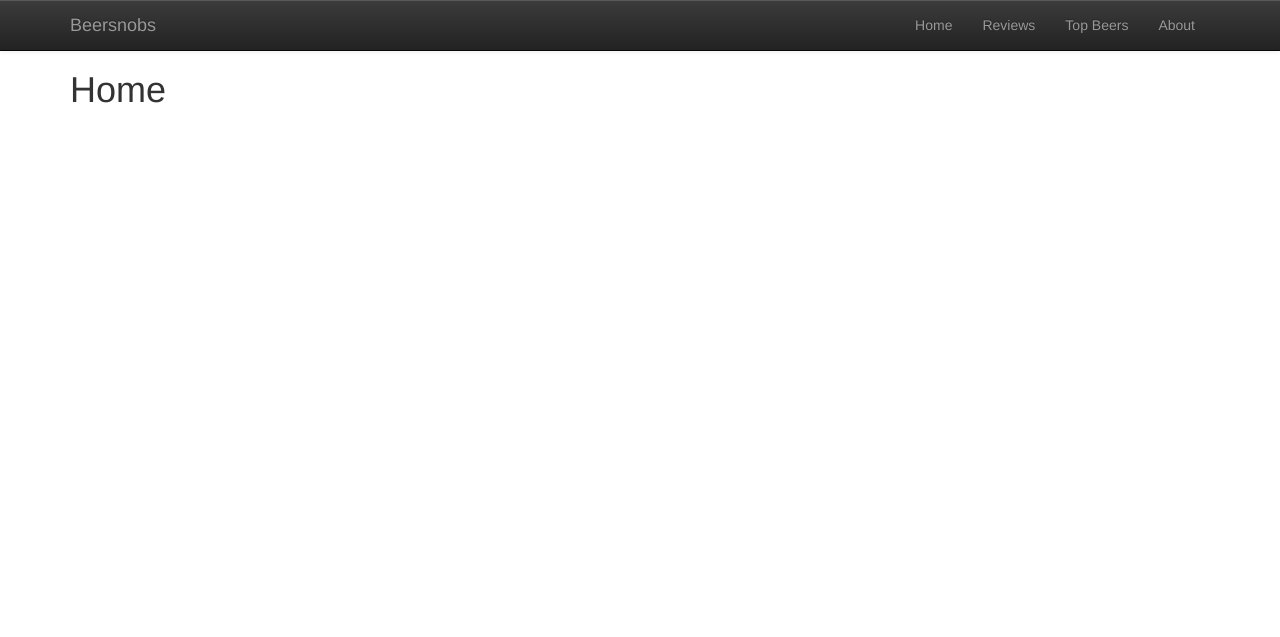
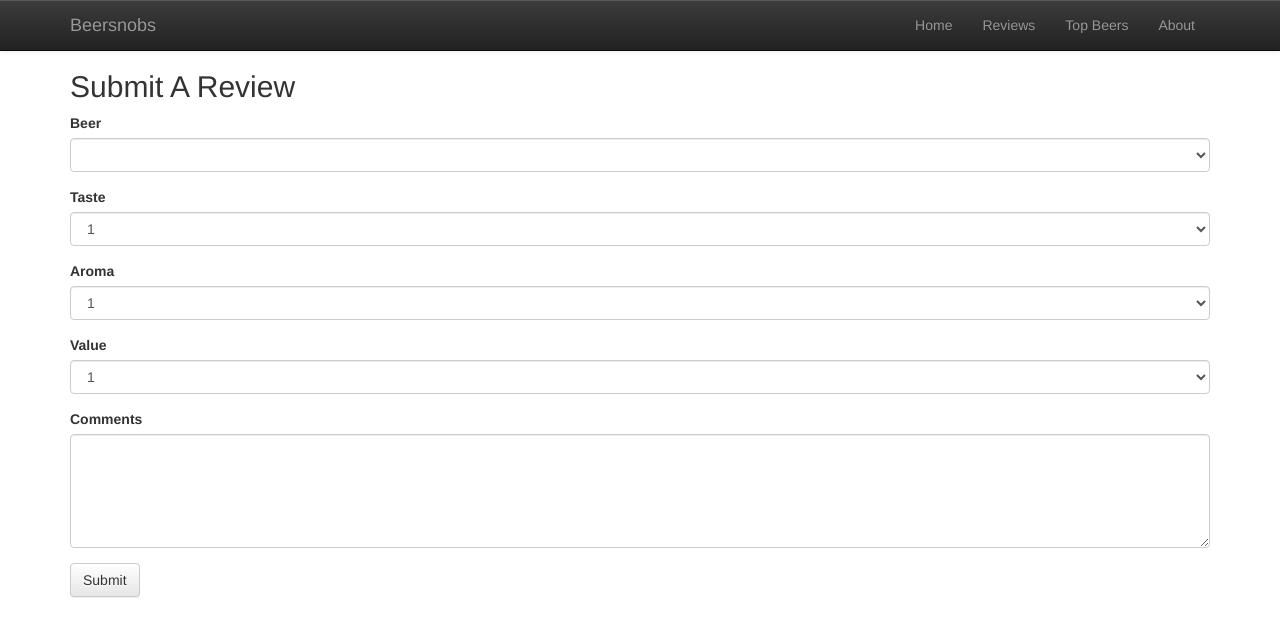
Before and after one commit to jackokerman/beersnobs, a PHP site: page /index.php?page=addreview in a window 1280 px wide. Shown: the top 637 px of the page. Run offline with PHP 8.4, Linux system fonts and the light colour scheme; lists and menus that the app fills with data are empty; some libraries are stand-ins or nearby versions.

Commit message:
added addreview.php and dbconnect.php

```diff
--- a/include/addbeer.php
+++ b/include/addbeer.php
@@ -15,11 +15,11 @@
 
 ?>
 
-<h2>Add Beer To Database</h2>
+<h2>Add A Beer</h2>
 <form method="post" action="" role="form">
     <div class="form-group">
-        <label for="exampleInputEmail1">Beer Name</label>
-        <input type="text" class="form-control" id="exampleInputEmail1" placeholder="Beer Name" name="name">
+        <label for="beername">Beer Name</label>
+        <input type="text" class="form-control" id="beername" placeholder="Beer Name" name="name">
     </div>
     <div class="form-group">
         <label>Beer Type</label>
--- /dev/null
+++ b/include/addreview.php
@@ -0,0 +1,70 @@
+<?php
+    if (isset($_POST['submit'])) {
+        // define variables and set to empty values
+        $name = $type = $description = "";
+
+        $name = $_POST["name"];
+        $taste = $_POST["taste"];
+        $aroma = $_POST["aroma"];
+        $value = $_POST["value"];
+        $comment = $_POST["comment"];
+
+        echo $name;
+        echo $taste;
+        echo $aroma;
+        echo $value;
+    }
+    else {
+
+?>
+
+<h2>Submit A Review</h2>
+<form method="post" action="" role="form">
+    <div class="form-group">
+        <label>Beer</label>
+        <select class="form-control" name="type">
+            <?php
+                include "dbconnect.php";
+            ?>
+        </select>
+    </div>
+    <div class="form-group">
+        <label>Taste</label>
+        <select class="form-control" name="taste">
+          <option>1</option>
+          <option>2</option>
+          <option>3</option>
+          <option>4</option>
+          <option>5</option>
+        </select>
+    </div>
+    <div class="form-group">
+        <label>Aroma</label>
+        <select class="form-control" name="aroma">
+          <option>1</option>
+          <option>2</option>
+          <option>3</option>
+          <option>4</option>
+          <option>5</option>
+        </select>
+    </div>
+    <div class="form-group">
+        <label>Value</label>
+        <select class="form-control" name="value">
+          <option>1</option>
+          <option>2</option>
+          <option>3</option>
+          <option>4</option>
+          <option>5</option>
+        </select>
+    </div>
+    <div class="form-group">
+        <label>Comments</label>
+        <textarea class="form-control" rows="5" name="comment"></textarea>
+    </div>
+    <button type="submit" class="btn btn-default" value="submit" name="submit">Submit</button>
+</form>
+
+<?
+    }
+?>
--- /dev/null
+++ b/include/dbconnect.php
@@ -0,0 +1,6 @@
+<?php
+	function dbconnect () {
+	$sql = mysql_connect("localhost","root","","beersnobs");
+
+	}
+?>
--- a/index.php
+++ b/index.php
@@ -44,7 +44,7 @@
                                 <li><a href="#">Ales</a></li>
                                 <li><a href="#">Imports</a></li>
                                 <li class="divider"></li>
-                                <li><a href="#">Submit A Review</a></li>
+                                <li><a href="index.php?page=addreview">Submit A Review</a></li>
                                 <li class="divider"></li>
                                 <li><a href="index.php?page=addbeer">Add Beer</a></li>
                             </ul>
@@ -61,7 +61,7 @@
         </div>
         <div class="container" id="main">
             <?php
-                $whitelist = array("home","reviews", "topbeers", "about", "addbeer");
+                $whitelist = array("home","reviews", "topbeers", "about", "addbeer", "addreview");
                 if (isset($_GET['page']) && in_array($_GET['page'], $whitelist)) {
                     include("include/".$_GET['page'].".php");
                 }
```
